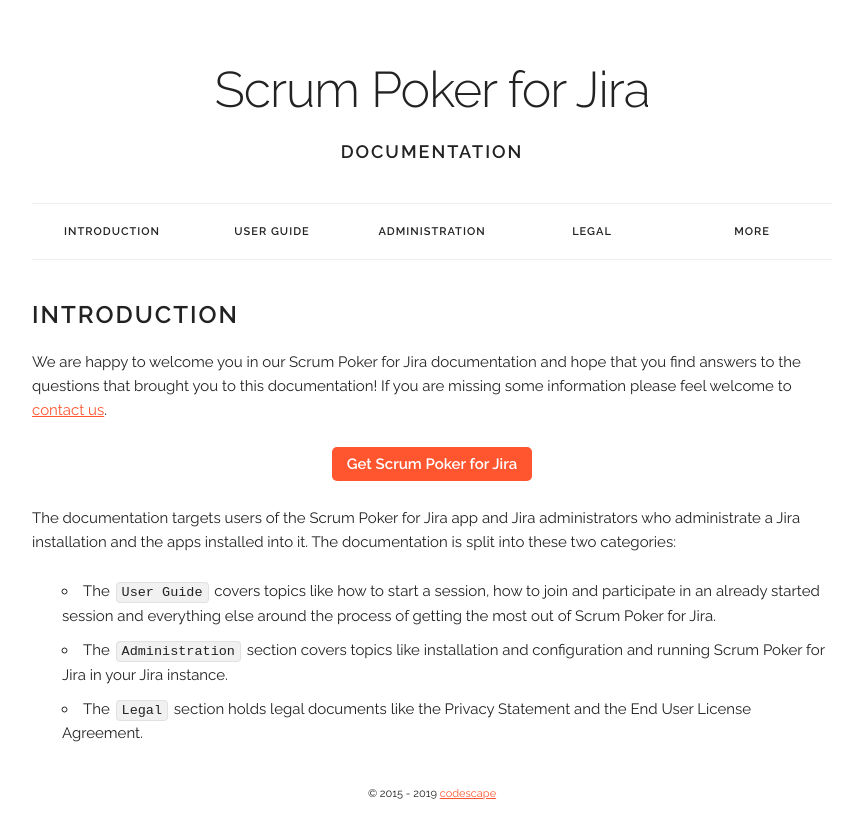
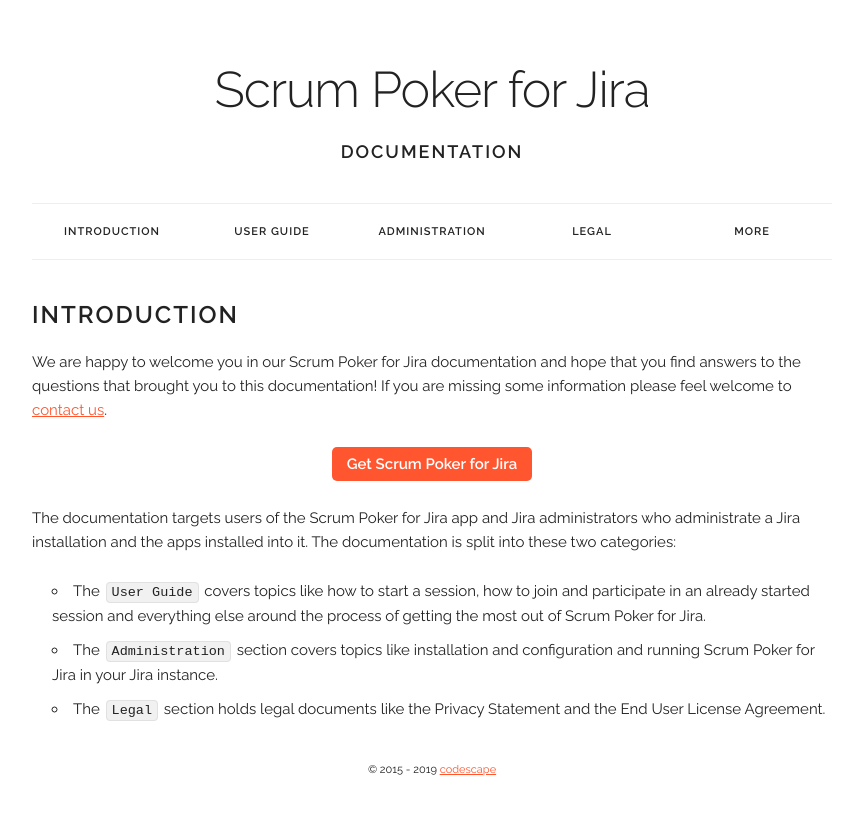
Before and after one commit to codescape/jira-scrum-poker, a Jekyll site: the page built from docs/index.md, in a window 1280 px wide. Shown: the top 839 px of the page, without its empty margins (208-1064 px from the left). Built offline with Jekyll 4.4.1, drawn with Linux system fonts in a browser that asks for light colours; nearby versions of some CDN libraries.

Commit message:
fix: do not override bottom margin for lists

```diff
--- a/docs/css/custom.css
+++ b/docs/css/custom.css
@@ -48,7 +48,7 @@
     width: 100%; }
 
 .docs-section ul {
-    margin: 0 0 0 2em; }
+    margin-left: 2rem; }
 
 .heading-font-size {
     font-size: 1.2rem;
```
